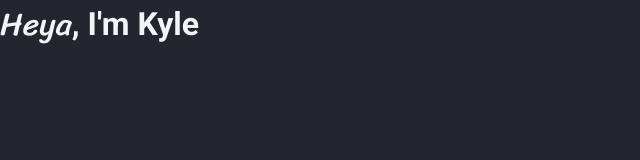
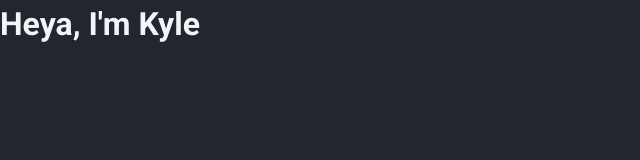
Before and after one commit to KyleMcKell/portfolio-revamped, a Next.js app: page / in a window 1280 px wide. Shown: the top 160 px of the page, without its empty margins (0-640 px from the left). Built offline with nearby package versions, Linux system fonts and the light colour scheme.

Commit message:
set up typescript support with styled components

```diff
--- a/pages/_app.tsx
+++ b/pages/_app.tsx
@@ -1,7 +1,6 @@
 import type { AppProps } from 'next/app';
-import { createGlobalStyle } from 'styled-components';
-
-import { COLORS, WEIGHTS } from '../utils';
+import { createGlobalStyle, ThemeProvider } from 'styled-components';
+import { darkTheme } from '../theme/darkTheme';
 
 const GlobalStyle = createGlobalStyle`
   /* CSS RESET */
@@ -59,44 +58,18 @@ const GlobalStyle = createGlobalStyle`
   }
 
   /* Base Styles */
-  :root {
-    --font-family: 'Roboto', Arial, Helvetica, -apple-system, sans-serif;
-    --font-family-mono: 'Space Mono', monospace;
-    --font-family-nifty: 'Sriracha', cursive;
-    --font-weight-bold: 700;
-    --font-weight-medium: 500;
-    --font-weight-light: 400;
-    --color-background: ${COLORS.BLACK};
-    --color-text: ${COLORS.WHITE};
-    --color-primary: ${COLORS.PRIMARY};
-    --color-secondary: ${COLORS.SECONDARY};
-    --color-tertiary: ${COLORS.TERTIARY};
-    --color-decorative: ${COLORS.DECORATIVE};
-    --color-error: ${COLORS.ERROR};
-    --color-danger: ${COLORS.DANGER};
-    --color-warning: ${COLORS.WARNING};
-    --color-success: ${COLORS.SUCCESS};
-    --color-highlight: ${COLORS.HIGHLIGHT};
-    --color-gray-100: ${COLORS.GRAY[100]};
-    --color-gray-200: ${COLORS.GRAY[200]};
-    --color-gray-300: ${COLORS.GRAY[300]};
-    --color-gray-400: ${COLORS.GRAY[400]};
-    --color-gray-700: ${COLORS.GRAY[700]};
-    --color-gray-800: ${COLORS.GRAY[800]};
-    --color-gray-900: ${COLORS.GRAY[900]}
-  }
   html {
-    font-family: var(--font-family);
-    color: var(--color-text);
+    font-family: ${({ theme }) => theme.typography.fontFamily};
+    color: ${({ theme }) => theme.colors.textColor};
   }
 `;
 
 function MyApp({ Component, pageProps }: AppProps) {
 	return (
-		<>
+		<ThemeProvider theme={darkTheme}>
 			<GlobalStyle />
 			<Component {...pageProps} />
-		</>
+		</ThemeProvider>
 	);
 }
 
--- a/pages/index.tsx
+++ b/pages/index.tsx
@@ -18,9 +18,7 @@ const Home: NextPage = () => {
 };
 
 const Wrapper = styled.div`
-	font-family: var(--font-family);
-	background-color: var(--color-background);
-	color: var(--color-text);
+	background-color: ${(props) => props.theme.colors.backgroundColor};
 	width: 100%;
 	height: 100%;
 	min-height: 100vh;
--- /dev/null
+++ b/theme/darkTheme.ts
@@ -0,0 +1,36 @@
+import { DefaultTheme } from 'styled-components';
+
+import { WEIGHTS, COLORS } from './stylingConstants';
+
+const darkTheme: DefaultTheme = {
+	typography: {
+		fontFamily: 'Roboto, Arial, Helvetica, -apple-system, sans-serif',
+		fontFamilyMono: 'Space Mono, monospace',
+		fontFamilyNifty: 'Sriracha, cursive',
+		fontWeightLight: WEIGHTS.LIGHT,
+		fontWeightMedium: WEIGHTS.MEDIUM,
+		fontWeightBold: WEIGHTS.BOLD,
+	},
+	colors: {
+		backgroundColor: COLORS.OFF_BLACK,
+		textColor: COLORS.OFF_WHITE,
+		primaryColor: COLORS.PRIMARY,
+		secondaryColor: COLORS.SECONDARY,
+		tertiaryColor: COLORS.TERTIARY,
+		decorativeColor: COLORS.DECORATIVE,
+		errorColor: COLORS.ERROR,
+		dangerColor: COLORS.DANGER,
+		warningColor: COLORS.WARNING,
+		successColor: COLORS.SUCCESS,
+		highlightColor: COLORS.HIGHLIGHT,
+		gray100: COLORS.GRAY[100],
+		gray200: COLORS.GRAY[200],
+		gray300: COLORS.GRAY[300],
+		gray400: COLORS.GRAY[400],
+		gray700: COLORS.GRAY[700],
+		gray800: COLORS.GRAY[800],
+		gray900: COLORS.GRAY[900],
+	},
+};
+
+export { darkTheme };
--- a/utils/styling.ts
+++ b/theme/stylingConstants.ts
@@ -18,8 +18,8 @@ const NORD_PALETTE = {
 };
 
 export const COLORS = {
-	WHITE: 'hsl(220, 27%, 96%)',
-	BLACK: 'hsl(220, 16%, 16%)',
+	OFF_WHITE: 'hsl(220, 27%, 96%)',
+	OFF_BLACK: 'hsl(220, 16%, 16%)',
 	GRAY: {
 		100: NORD_PALETTE.nord0,
 		200: NORD_PALETTE.nord1,
--- a/utils/index.ts
+++ /dev/null
@@ -1,3 +0,0 @@
-import { COLORS, WEIGHTS } from './styling';
-
-export { COLORS, WEIGHTS };
```
Also changed, not shown: types/styled.d.ts (added, +34 -0 lines), 1 other file (tests, documents, lock files or other folders).
